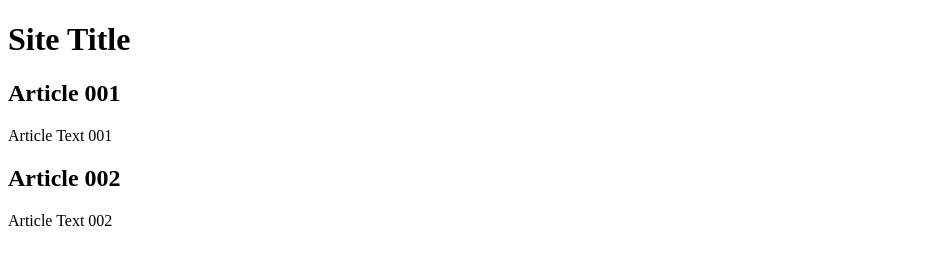
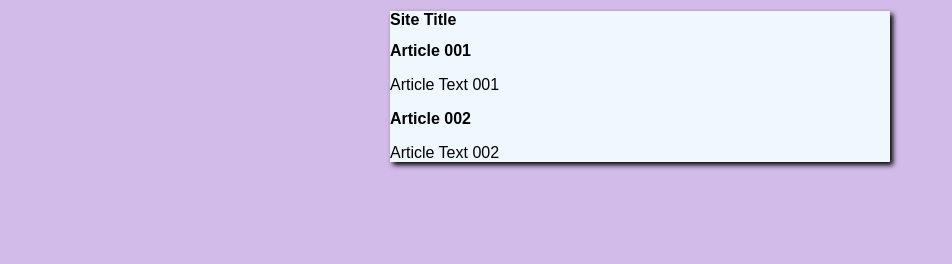
Before and after one commit to RicardoFrancodosSantos/site-project, a plain HTML site: page index.html in a window 1280 px wide. Shown: the whole page, without its empty margins (0-952 px from the left). Drawn offline with Linux system fonts and the light colour scheme.

Commit message:
Design start

```diff
--- a/index.html
+++ b/index.html
@@ -4,6 +4,7 @@
     <meta charset="UTF-8">
     <meta name="viewport" content="width=device-width, initial-scale=1.0">
     <title>Document</title>
+    <link rel="stylesheet" href="styles/style.css">
 </head>
 <body>
     <main>
--- /dev/null
+++ b/styles/style.css
@@ -0,0 +1,16 @@
+* {
+    font-family: Arial, Helvetica, sans-serif;
+    font-size: 16px;
+}
+
+body {
+    background-color: rgb(210, 186, 233);
+}
+
+main {
+    background-color: aliceblue;
+    width: 500px;
+    margin: auto;
+    padding: 10;
+    box-shadow: 3px 3px 5px rgba(0, 0, 0,473);
+}
```
